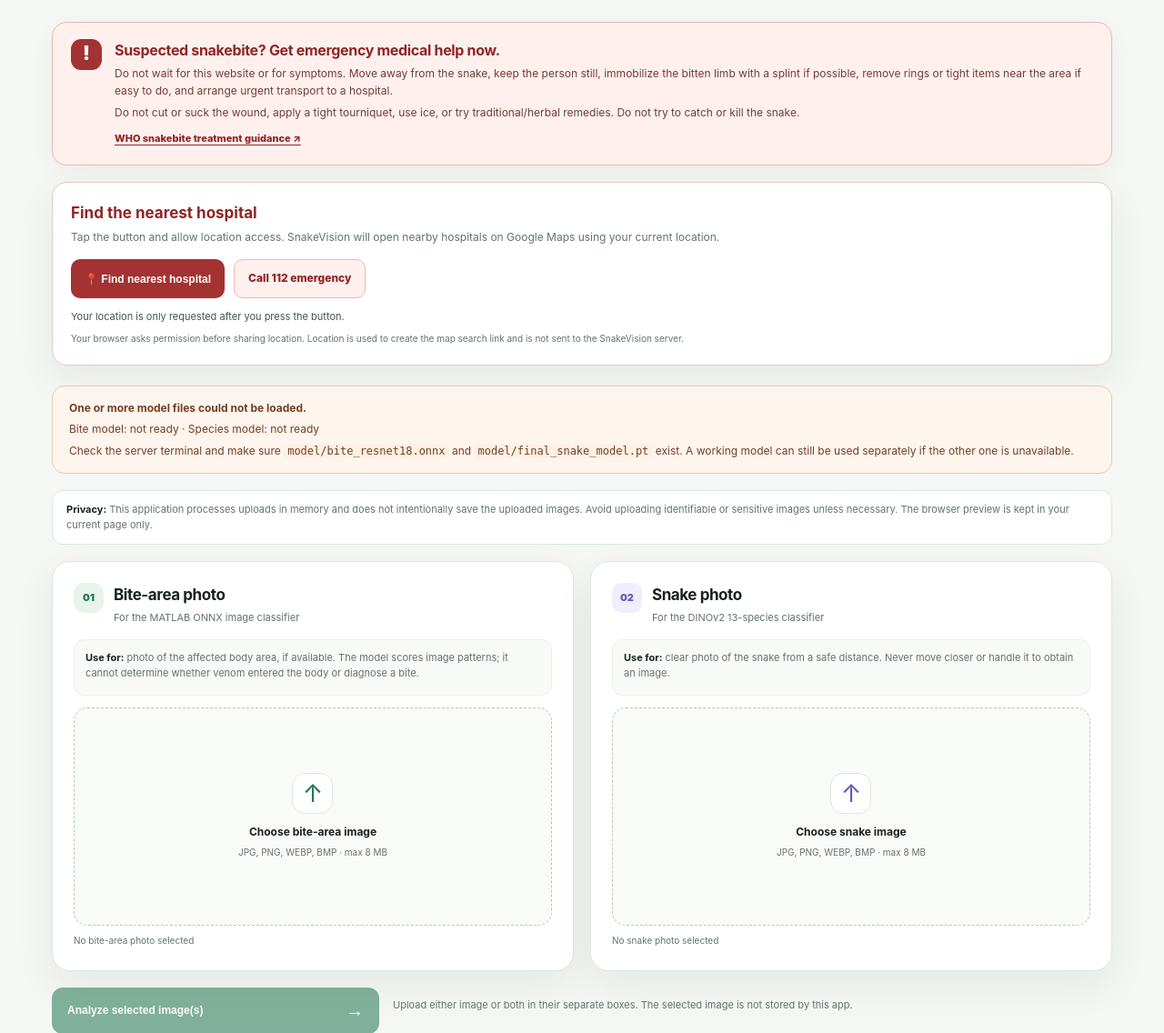
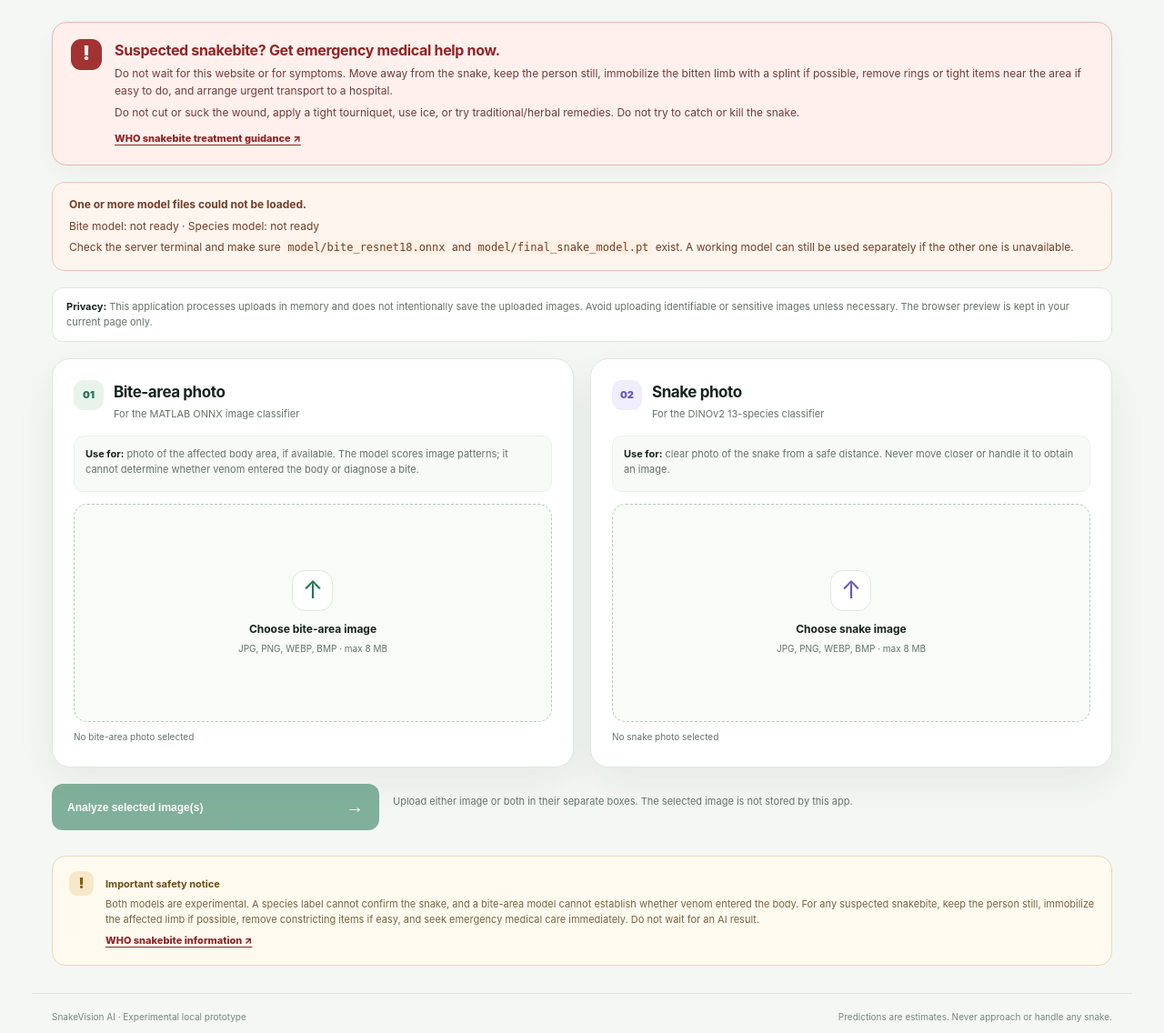
Before and after one commit to rupeshkr2006/SnakeVision, a Flask app: page / in a window 1280 px wide. Shown: the part 372-1508 px from the top of the page at 91% size. Run offline with Flask 3, Linux system fonts and the light colour scheme; some libraries are stand-ins or nearby versions.

Commit message:
Replace hospital sections with compact emergency popup

```diff
--- a/templates/index.html
+++ b/templates/index.html
@@ -32,21 +32,6 @@
         <p data-page-i18n="emergencyDont">Do not cut or suck the wound, apply a tight tourniquet, use ice, or try traditional/herbal remedies. Do not try to catch or kill the snake.</p>
         <a href="https://www.who.int/teams/control-of-neglected-tropical-diseases/snakebite-envenoming/treatment" target="_blank" rel="noopener noreferrer" data-page-i18n="emergencyLink">WHO snakebite treatment guidance ↗</a>
       </div>
-    </section>
-
-    <section class="emergency-tools" aria-labelledby="emergency-tools-title">
-      <div class="emergency-tools-copy">
-        <h2 id="emergency-tools-title">Find the nearest hospital</h2>
-        <p id="emergency-tools-description">Tap the button and allow location access. SnakeVision will open nearby hospitals on Google Maps using your current location.</p>
-      </div>
-      <div class="emergency-tools-actions">
-        <button type="button" id="find-hospital-button" class="emergency-button">📍 Find nearest hospital</button>
-        <a class="emergency-call-button" href="tel:112">Call 112 emergency</a>
-      </div>
-      <p id="location-status" class="location-status" role="status" aria-live="polite">Your location is only requested after you press the button.</p>
-      <a id="hospital-map-link" class="hospital-map-link hidden" target="_blank" rel="noopener noreferrer">Open nearby hospitals in Google Maps ↗</a>
-      <iframe id="hospital-map" class="hospital-map hidden" title="Nearby hospitals map" loading="lazy" referrerpolicy="no-referrer-when-downgrade"></iframe>
-      <small id="location-privacy-note">Your browser asks permission before sharing location. Location is used to create the map search link and is not sent to the SnakeVision server.</small>
     </section>
 
     {% if not bite_model_ready or not species_model_ready %}
@@ -103,7 +88,7 @@
         <div><div class="eyebrow" data-i18n="analysis">ANALYSIS</div><h2 data-i18n="resultsTitle">Results and precautions</h2></div>
 
       </div>
-      <section class="emergency-tools result-emergency-tools" aria-label="Find nearby hospitals"><div class="emergency-tools-copy"><h2>Need a hospital?</h2><p>Share your current location to find nearby hospitals and view them on the map.</p></div><div class="emergency-tools-actions"><button type="button" id="result-find-hospital-button" class="emergency-button">📍 Share location &amp; find nearby hospitals</button></div></section>
+
       <div class="result-grid">
         <article id="bite-result-card" class="result-card hidden">
           <div class="result-card-head"><span class="result-icon">01</span><span class="result-label" data-i18n="biteResultLabel">ONNX · BITE-AREA IMAGE SCORE</span></div>
@@ -168,6 +153,15 @@
   </main>
 
   <footer><span data-page-i18n="footerLeft">SnakeVision AI · Experimental local prototype</span><span data-page-i18n="footerRight">Predictions are estimates. Never approach or handle any snake.</span></footer>
+  <aside id="emergency-popup" class="emergency-popup hidden" role="alert" aria-live="assertive" aria-labelledby="emergency-popup-title">
+    <button type="button" id="emergency-popup-close" class="emergency-popup-close" aria-label="Dismiss emergency panel">×</button>
+    <div class="emergency-popup-kicker">SNAKEVISION EMERGENCY ALERT</div>
+    <h2 id="emergency-popup-title">Urgent medical attention may be needed</h2>
+    <p id="emergency-popup-message">A potentially venomous snake was detected. If anyone may have been bitten, do not wait for symptoms or this result.</p>
+    <div class="emergency-popup-actions"><a class="emergency-call-button" href="tel:112">Call 112 now</a><button type="button" id="popup-hospital-button" class="emergency-button">Share location for hospital directions</button></div>
+    <p id="popup-location-status" class="location-status" role="status" aria-live="polite">Location is requested only when you tap the hospital button.</p>
+    <a id="popup-hospital-link" class="hospital-map-link hidden" target="_blank" rel="noopener noreferrer">Open hospital directions ↗</a>
+  </aside>
   <script src="{{ url_for('static', filename='js/script.js') }}" defer></script>
 </body>
 </html>
```
